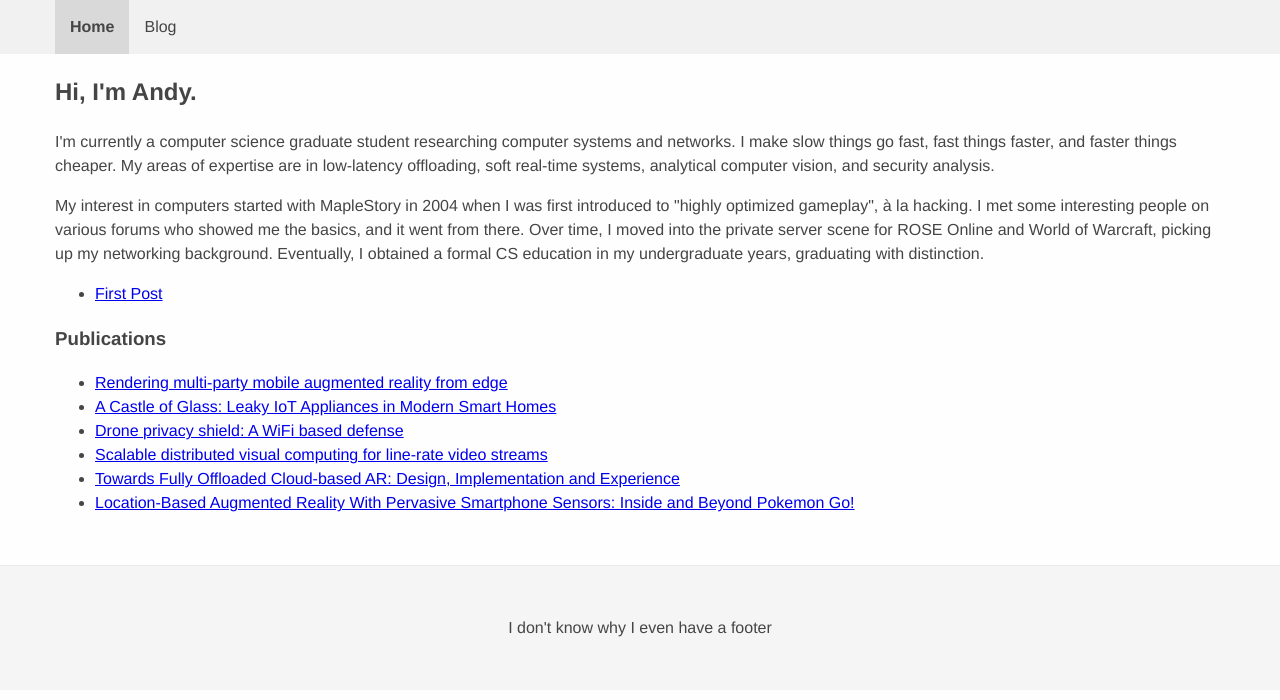
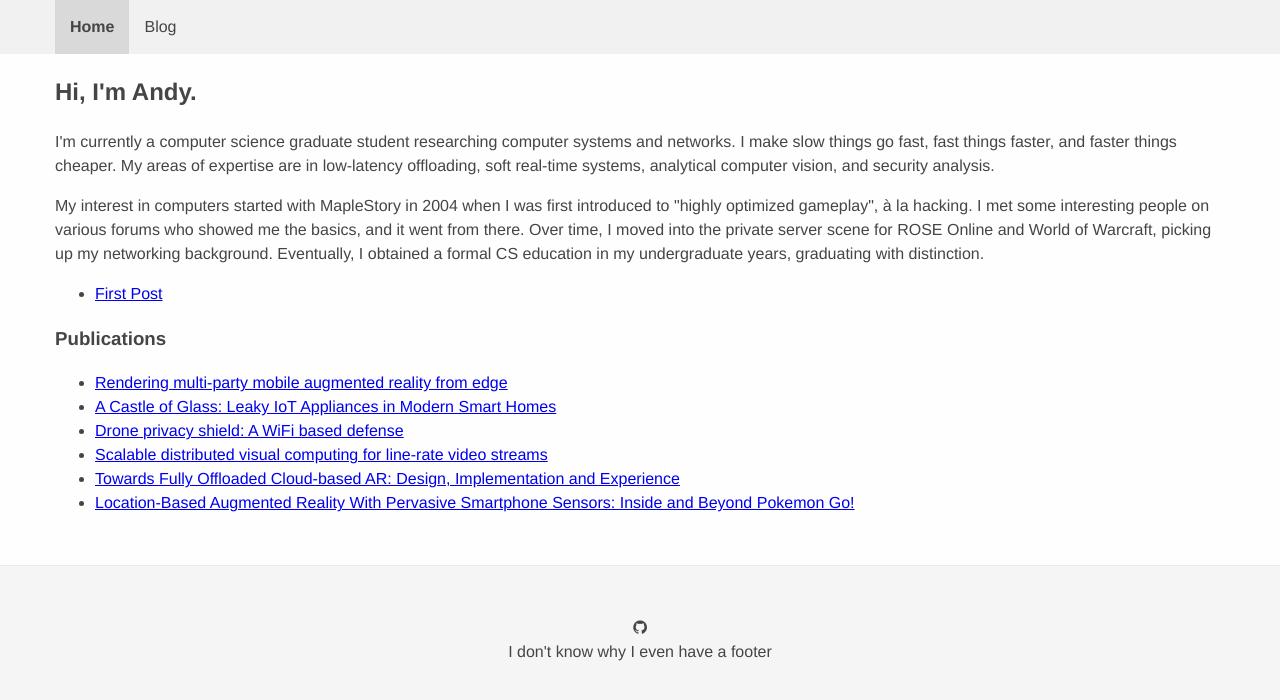
Before and after one commit to Sunstradamus/Sunstradamus.github.io, a Jekyll site: the page built from index.html, in a window 1280 px wide. Shown: the top 700 px of the page. Built offline with Jekyll 4.4.1, drawn with Linux system fonts in a browser that asks for light colours.

Commit message:
Added fa

```diff
--- a/_layouts/default.html
+++ b/_layouts/default.html
@@ -6,6 +6,7 @@
     <meta name="viewport" content="width=device-width, initial-scale=1, shrink-to-fit=no">
 
     <title>{{ page.title }}</title>
+    <link rel="stylesheet" href="https://cdnjs.cloudflare.com/ajax/libs/font-awesome/4.7.0/css/font-awesome.css" integrity="sha256-NuCn4IvuZXdBaFKJOAcsU2Q3ZpwbdFisd5dux4jkQ5w=" crossorigin="anonymous" />
     <link rel="stylesheet" type="text/css" href="/css/style.css">
   </head>
   <body>
@@ -16,7 +17,10 @@
     </section>
 
     <footer>
-      <div class="container">I don't know why I even have a footer</div>
+      <div class="container">
+        <div><i class="fa fa-github" aria-hidden="true"></i></div>
+        <div>I don't know why I even have a footer</div>
+      </div>
     </footer>
   </body>
 </html>
```
